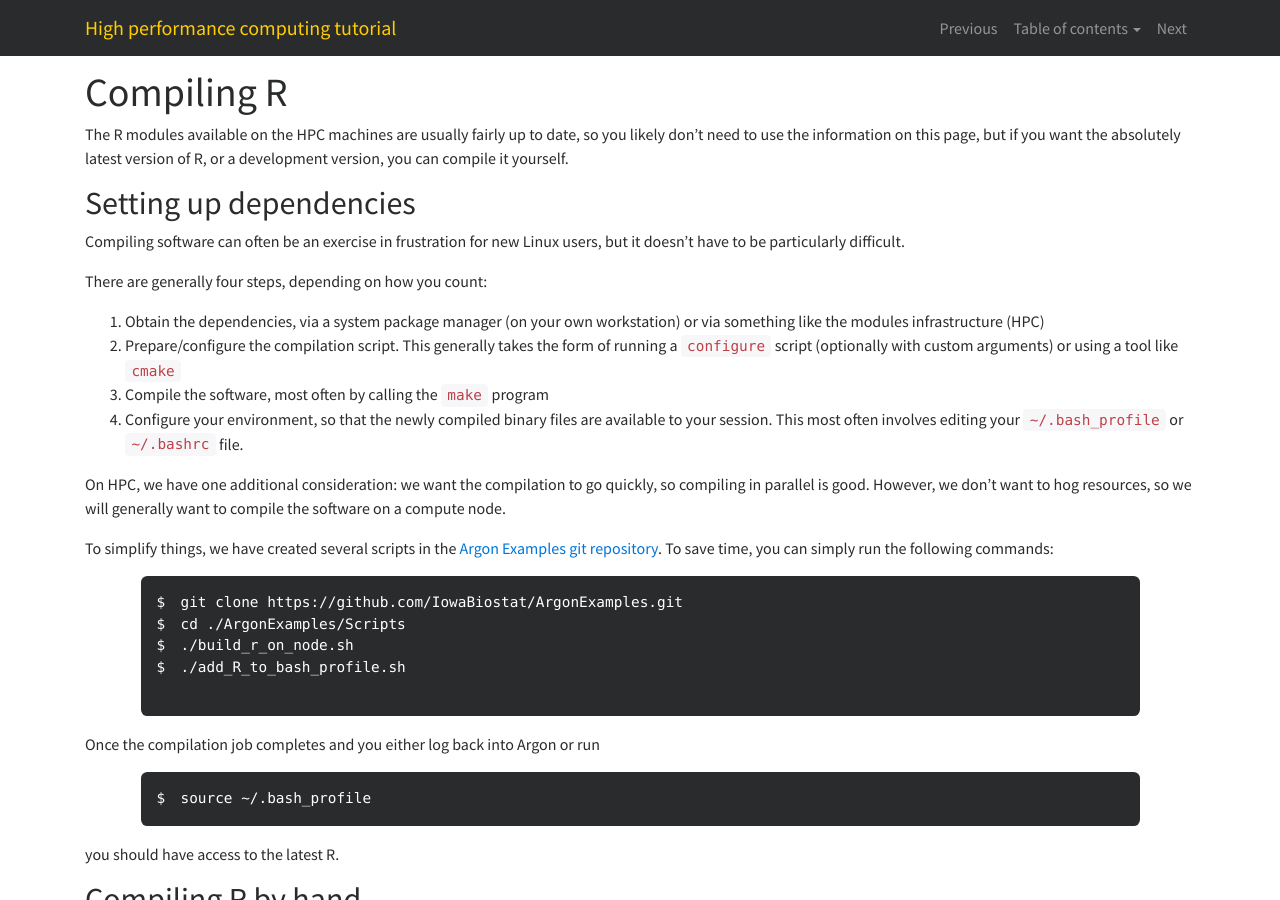
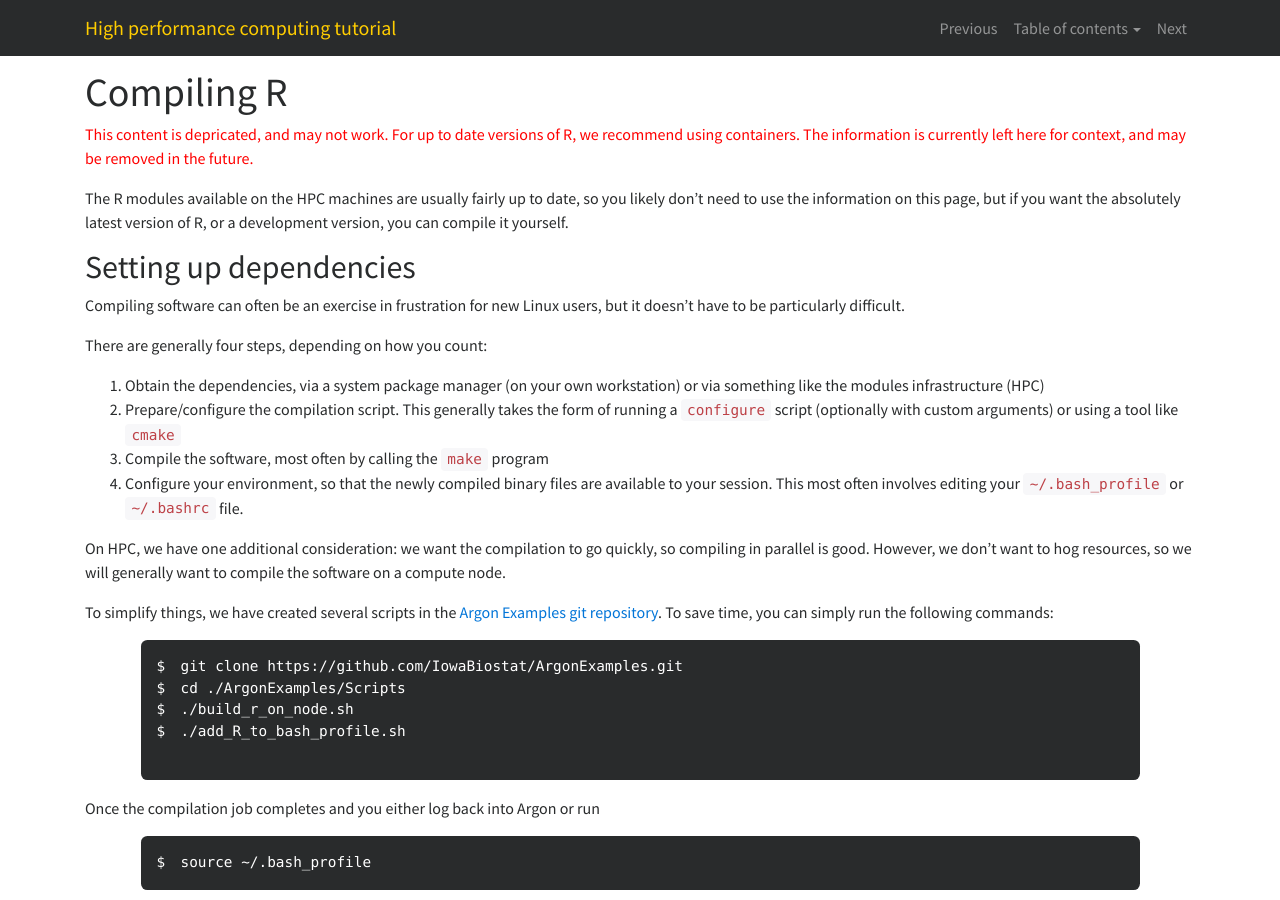
Before and after one commit to IowaBiostat/hpc, a Jekyll site: the page built from 12.md, in a window 1280 px wide and 900 px high. Built offline with Jekyll 4.4.1, drawn with Linux system fonts in a browser that asks for light colours; nearby versions of some CDN libraries; our own code applies the rules of GitHub Pages for plain Markdown files.

Commit message:
Depricate compiling R

```diff
--- a/12.md
+++ b/12.md
@@ -4,6 +4,8 @@ next: 13
 ---
 
 # Compiling R
+
+<span style="color:red">This content is depricated, and may not work. For up to date versions of R, we recommend using containers. The information is currently left here for context, and may be removed in the future.  </span>
 
 The R modules available on the HPC machines are usually fairly up to date, so you likely don't need to use the information on this page, but if you want the absolutely latest version of R, or a development version, you can compile it yourself.
 
```
